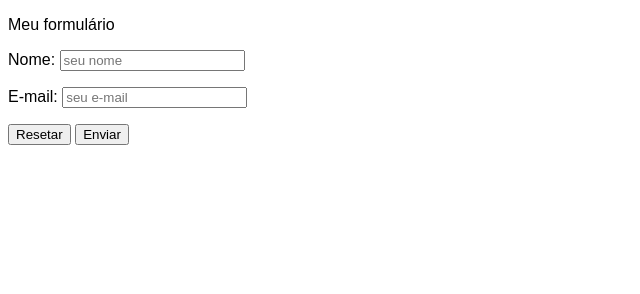
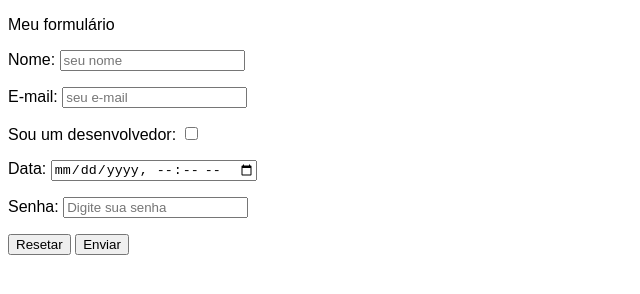
Before and after one commit to renatogcruz/javascript, a plain HTML site: page html_css/index_564.html in a window 1280 px wide. Shown: the whole page, without its empty margins (0-640 px from the left). Drawn offline with Linux system fonts and the light colour scheme.

Commit message:
estudando formulários em html e css

```diff
--- a/html_css/index_564.html
+++ b/html_css/index_564.html
@@ -20,16 +20,37 @@
     <form action="#" method="get" target="_blank" autocomplete="off">
         <p>Meu formulário</p>
         <p>
-            <label>
+            <label for="name">
                 Nome:
                 <input type="text" id="name" name="name" placeholder="seu nome"/>
             </label>
 
         </p>
         <p>
-            <label>
+            <label for="email">
                 E-mail:
                 <input type="text" id="email" name="email" placeholder="seu e-mail"/>
+            </label>
+
+        </p>
+        <p>
+            <label for="dev">
+                Sou um desenvolvedor:
+                <input type="checkbox" id="dev" value="sim"/>
+            </label>
+
+        </p>
+        <p>
+            <label for="Date">
+                Data:
+                <input type="datetime-local" id="date"/>
+            </label>
+
+        </p>
+        <p>
+            <label for="password">
+                Senha:
+                <input type="password" id="password" placeholder="Digite sua senha"/>
             </label>
 
         </p>
```
Also changed, not shown: 1 other file.
